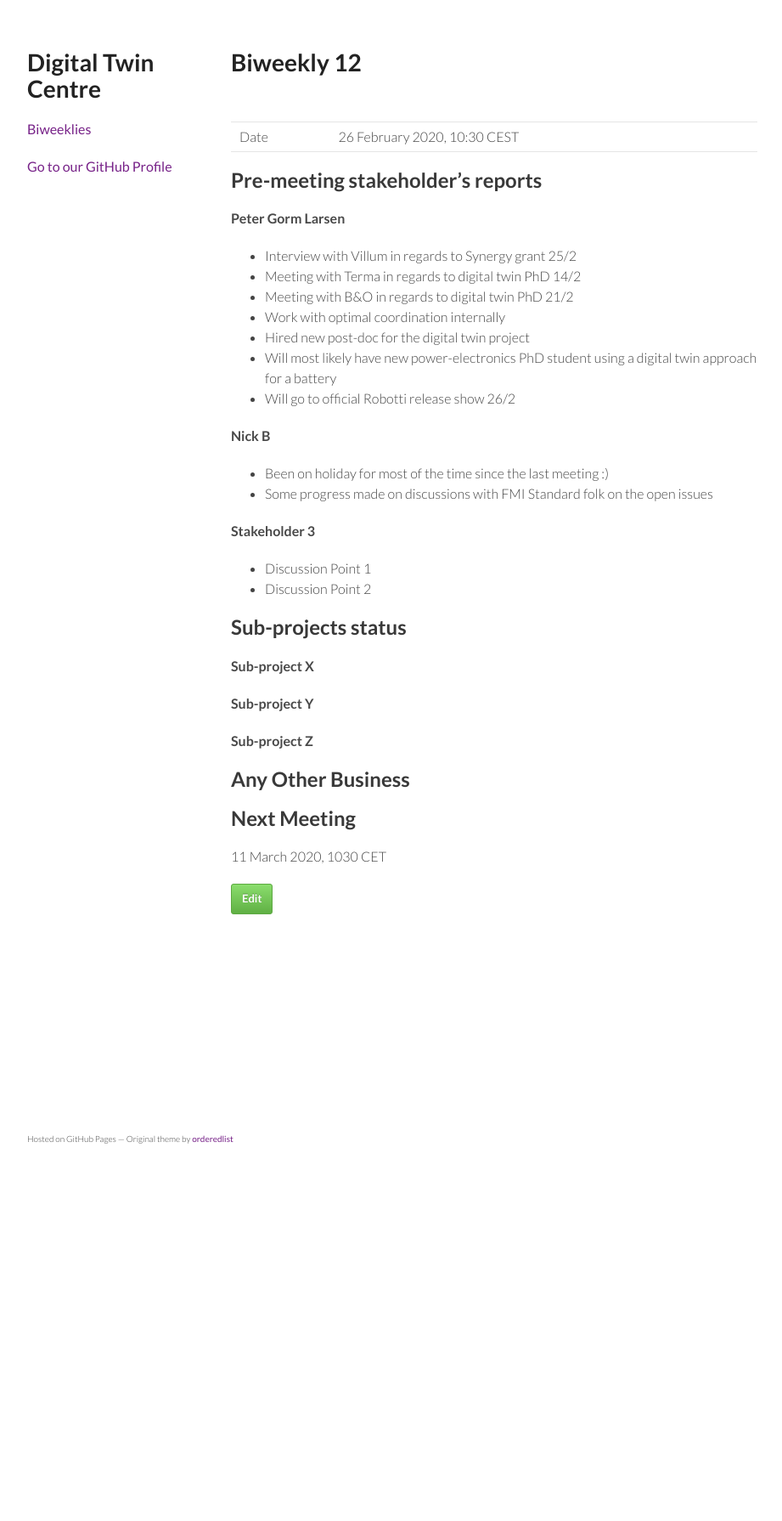
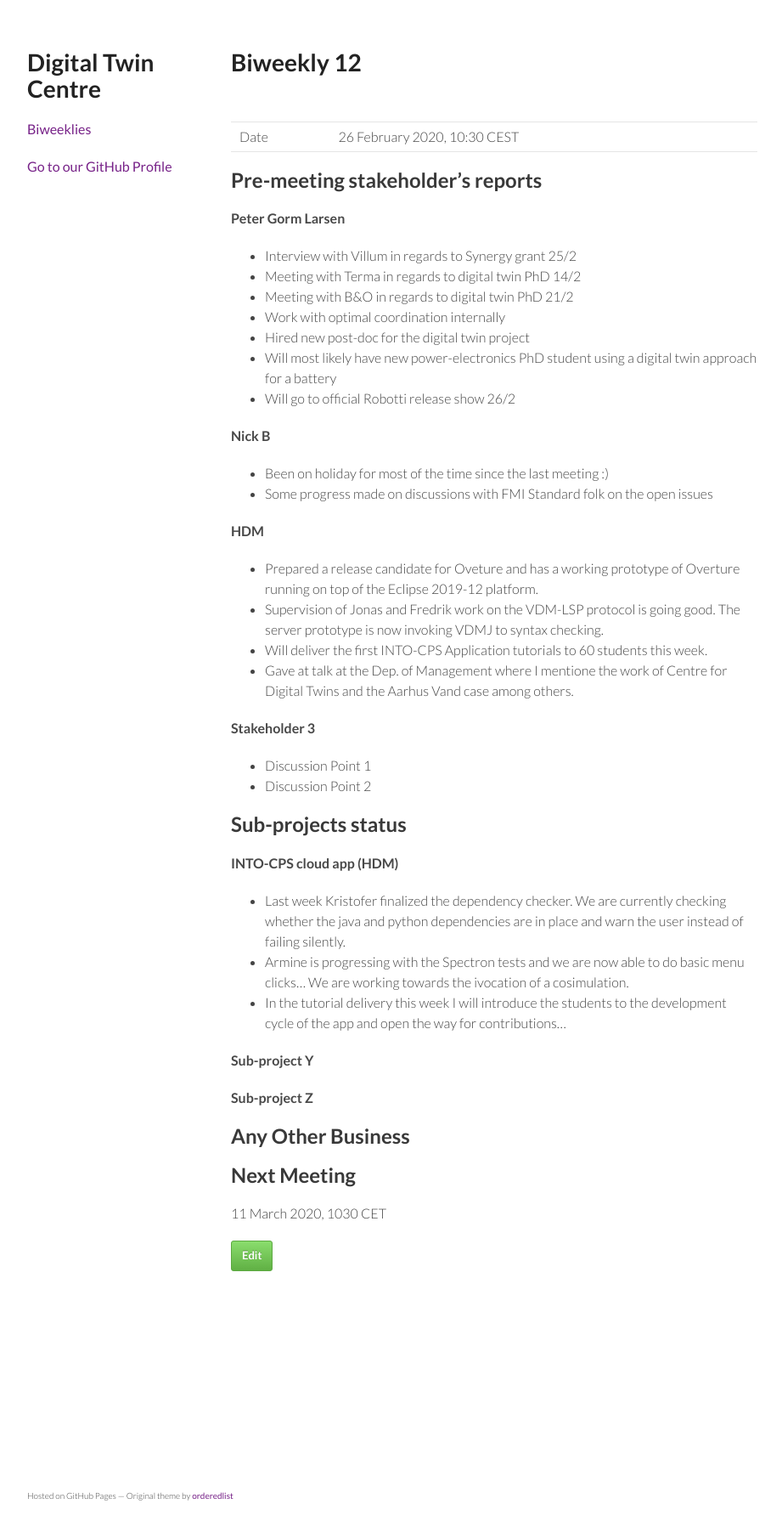
Before and after one commit to digitaltwincentre/digitaltwincentre.github.io, a Jekyll site: the page built from _biweeklies/Biweekly-12.md, in a window 1280 px wide. Shown: the whole page at 85% size, without its empty margins (178-1099 px from the left). Built offline with Jekyll 4.4.1, drawn with Linux system fonts in a browser that asks for light colours; nearby versions of some CDN libraries; before the commit the page ends 1370 px from its top, so only the background shows below that.

Commit message:
HDM status

```diff
--- a/_biweeklies/Biweekly-12.md
+++ b/_biweeklies/Biweekly-12.md
@@ -33,6 +33,12 @@ date: 26 February 2020, 1030 CEST
 * Been on holiday for most of the time since the last meeting :)
 * Some progress made on discussions with FMI Standard folk on the open issues
 
+#### HDM
+* Prepared a release candidate for Oveture and has a working prototype of Overture running on top of the Eclipse 2019-12 platform.
+* Supervision of Jonas and Fredrik work on the VDM-LSP protocol is going good. The server prototype is now invoking VDMJ to syntax checking.
+* Will deliver the first INTO-CPS Application tutorials to 60 students this week.
+* Gave at talk at the Dep. of Management where I mentione the work of Centre for Digital Twins and the Aarhus Vand case among others.
+
 #### Stakeholder 3
 * Discussion Point 1
 * Discussion Point 2
@@ -41,7 +47,10 @@ date: 26 February 2020, 1030 CEST
 ## Sub-projects status
 
 
-#### Sub-project X
+#### INTO-CPS cloud app (HDM)
+* Last week Kristofer finalized the dependency checker. We are currently checking whether the java and python dependencies are in place and warn the user instead of failing silently.
+* Armine is progressing with the Spectron tests and we are now able to do basic menu clicks... We are working towards the ivocation of a cosimulation.
+* In the tutorial delivery this week I will introduce the students to the development cycle of the app and open the way for contributions...
 
 #### Sub-project Y
 
```
